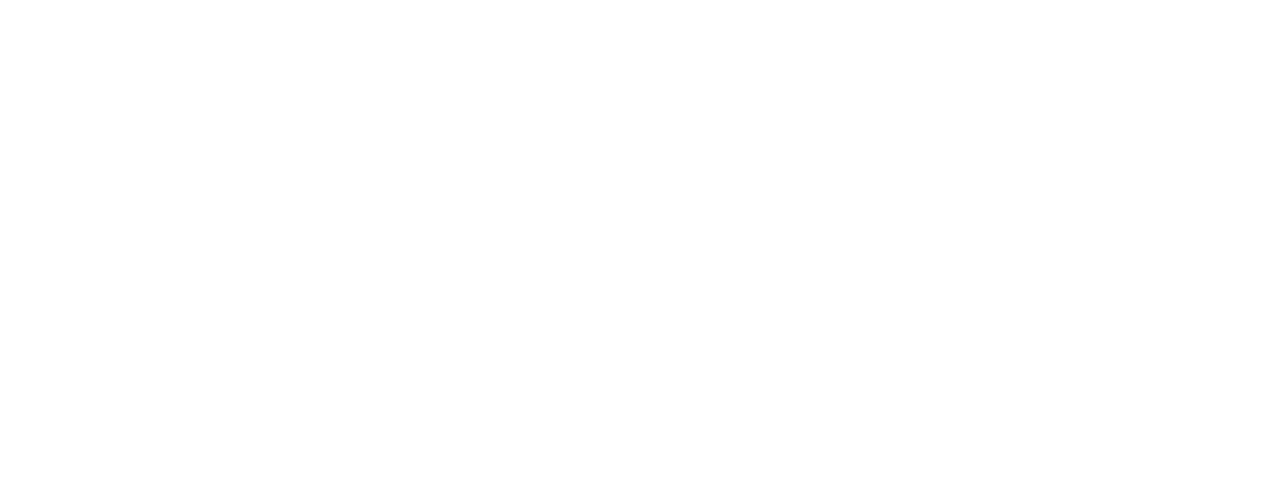
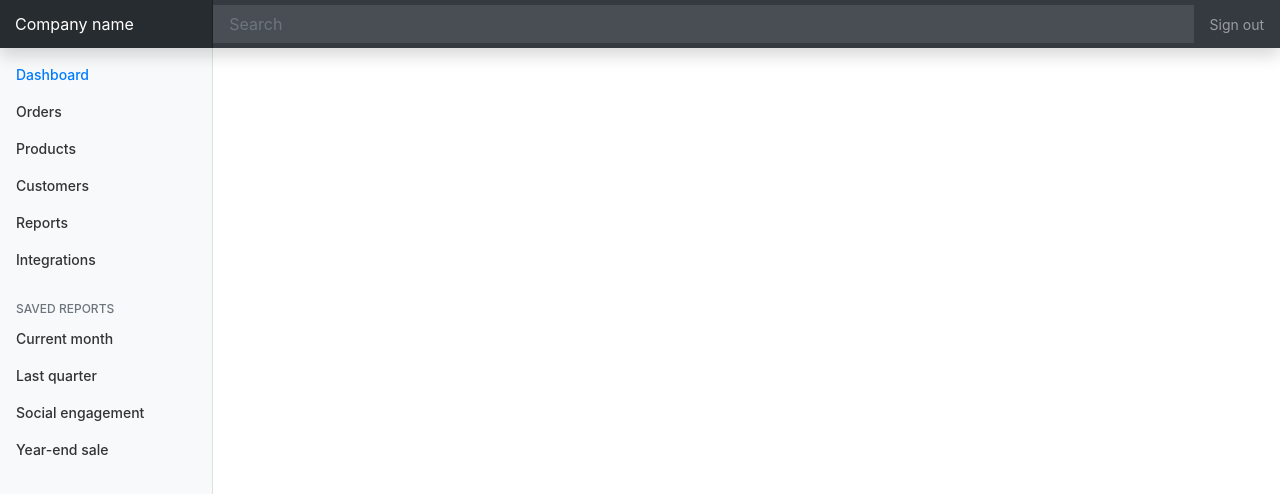
Before and after one commit to frogdeng/vue-projects, a Vue app in the folder frog-ecommerce-site/: page /admin in a window 1280 px wide. Shown: the top 494 px of the page. Built offline with nearby package versions, Linux system fonts and the light colour scheme.

Commit message:
router and products page

```diff
--- /dev/null
+++ b/frog-ecommerce-site/src/assets/_dashboard.scss
@@ -0,0 +1,100 @@
+body {
+    font-size: .875rem;
+  }
+
+  .feather {
+    width: 16px;
+    height: 16px;
+    vertical-align: text-bottom;
+  }
+
+  /*
+   * Sidebar
+   */
+
+  .sidebar {
+    position: fixed;
+    top: 0;
+    bottom: 0;
+    left: 0;
+    z-index: 100; /* Behind the navbar */
+    padding: 48px 0 0; /* Height of navbar */
+    box-shadow: inset -1px 0 0 rgba(0, 0, 0, .1);
+  }
+
+  .sidebar-sticky {
+    position: relative;
+    top: 0;
+    height: calc(100vh - 48px);
+    padding-top: .5rem;
+    overflow-x: hidden;
+    overflow-y: auto; /* Scrollable contents if viewport is shorter than content. */
+  }
+
+  @supports ((position: -webkit-sticky) or (position: sticky)) {
+    .sidebar-sticky {
+      position: -webkit-sticky;
+      position: sticky;
+    }
+  }
+
+  .sidebar .nav-link {
+    font-weight: 500;
+    color: #333;
+  }
+
+  .sidebar .nav-link .feather {
+    margin-right: 4px;
+    color: #999;
+  }
+
+  .sidebar .nav-link.active {
+    color: #007bff;
+  }
+
+  .sidebar .nav-link:hover .feather,
+  .sidebar .nav-link.active .feather {
+    color: inherit;
+  }
+
+  .sidebar-heading {
+    font-size: .75rem;
+    text-transform: uppercase;
+  }
+
+  /*
+   * Content
+   */
+
+  [role="main"] {
+    padding-top: 48px; /* Space for fixed navbar */
+  }
+
+  /*
+   * Navbar
+   */
+
+  .navbar-brand {
+    padding-top: .75rem;
+    padding-bottom: .75rem;
+    font-size: 1rem;
+    background-color: rgba(0, 0, 0, .25);
+    box-shadow: inset -1px 0 0 rgba(0, 0, 0, .25);
+  }
+
+  .navbar .form-control {
+    padding: .75rem 1rem;
+    border-width: 0;
+    border-radius: 0;
+  }
+
+  .form-control-dark {
+    color: #fff;
+    background-color: rgba(255, 255, 255, .1);
+    border-color: rgba(255, 255, 255, .1);
+  }
+
+  .form-control-dark:focus {
+    border-color: transparent;
+    box-shadow: 0 0 0 3px rgba(255, 255, 255, .25);
+  }
--- a/frog-ecommerce-site/src/assets/all.scss
+++ b/frog-ecommerce-site/src/assets/all.scss
@@ -1,3 +1,4 @@
 @import "~bootstrap/scss/functions";
 @import "./helpers/variables";
 @import "~bootstrap/scss/bootstrap";
+@import "_dashboard";
--- a/frog-ecommerce-site/src/assets/helpers/_variables.scss
+++ b/frog-ecommerce-site/src/assets/helpers/_variables.scss
@@ -66,7 +66,7 @@
   $colors
 );
 
-$primary:       $blue !default;
+$primary:       $teal !default;
 $secondary:     $gray-600 !default;
 $success:       $green !default;
 $info:          $cyan !default;
--- /dev/null
+++ b/frog-ecommerce-site/src/components/Dashboard.vue
@@ -0,0 +1,29 @@
+<template>
+    <div>
+    <Navbar/>
+    <div class="container-fluid">
+      <div class="row">
+        <Sidebar/>
+        <main role="main" class="col-md-9 ml-sm-auto col-lg-10 px-4">
+
+            <router-view></router-view>
+
+        </main>
+      </div>
+    </div>
+    </div>
+</template>
+
+
+<script>
+
+import Sidebar from './Sidebar';
+import Navbar from './Navbar';
+
+export default {
+    components: {
+        Sidebar,
+        Navbar
+    }
+}
+</script>
--- /dev/null
+++ b/frog-ecommerce-site/src/components/Navbar.vue
@@ -0,0 +1,14 @@
+<template>
+    <div>
+     <nav class="navbar navbar-dark fixed-top bg-dark flex-md-nowrap p-0 shadow">
+      <a class="navbar-brand col-sm-3 col-md-2 mr-0" href="#">Company name</a>
+      <input class="form-control form-control-dark w-100" type="text" placeholder="Search" aria-label="Search">
+      <ul class="navbar-nav px-3">
+        <li class="nav-item text-nowrap">
+          <a class="nav-link" href="#">Sign out</a>
+        </li>
+      </ul>
+    </nav>
+
+    </div>
+</template>
--- /dev/null
+++ b/frog-ecommerce-site/src/components/Sidebar.vue
@@ -0,0 +1,80 @@
+<template>
+    <div>
+        <nav class="col-md-2 d-none d-md-block bg-light sidebar">
+          <div class="sidebar-sticky">
+            <ul class="nav flex-column">
+              <li class="nav-item">
+                <a class="nav-link active" href="#">
+                  <span data-feather="home"></span>
+                  Dashboard <span class="sr-only">(current)</span>
+                </a>
+              </li>
+              <li class="nav-item">
+                <a class="nav-link" href="#">
+                  <span data-feather="file"></span>
+                  Orders
+                </a>
+              </li>
+              <li class="nav-item">
+                <a class="nav-link" href="#">
+                  <span data-feather="shopping-cart"></span>
+                  Products
+                </a>
+              </li>
+              <li class="nav-item">
+                <a class="nav-link" href="#">
+                  <span data-feather="users"></span>
+                  Customers
+                </a>
+              </li>
+              <li class="nav-item">
+                <a class="nav-link" href="#">
+                  <span data-feather="bar-chart-2"></span>
+                  Reports
+                </a>
+              </li>
+              <li class="nav-item">
+                <a class="nav-link" href="#">
+                  <span data-feather="layers"></span>
+                  Integrations
+                </a>
+              </li>
+            </ul>
+
+            <h6 class="sidebar-heading d-flex justify-content-between align-items-center px-3 mt-4 mb-1 text-muted">
+              <span>Saved reports</span>
+              <a class="d-flex align-items-center text-muted" href="#">
+                <span data-feather="plus-circle"></span>
+              </a>
+            </h6>
+            <ul class="nav flex-column mb-2">
+              <li class="nav-item">
+                <a class="nav-link" href="#">
+                  <span data-feather="file-text"></span>
+                  Current month
+                </a>
+              </li>
+              <li class="nav-item">
+                <a class="nav-link" href="#">
+                  <span data-feather="file-text"></span>
+                  Last quarter
+                </a>
+              </li>
+              <li class="nav-item">
+                <a class="nav-link" href="#">
+                  <span data-feather="file-text"></span>
+                  Social engagement
+                </a>
+              </li>
+              <li class="nav-item">
+                <a class="nav-link" href="#">
+                  <span data-feather="file-text"></span>
+                  Year-end sale
+                </a>
+              </li>
+            </ul>
+          </div>
+        </nav>
+
+    </div>
+</template>
--- a/frog-ecommerce-site/src/components/pages/Products.vue
+++ b/frog-ecommerce-site/src/components/pages/Products.vue
@@ -9,7 +9,7 @@
     msg: String
   }
 }
-</script>
+</script>ㄋ
 
 <!-- Add "scoped" attribute to limit CSS to this component only -->
 <style scoped lang="scss">
--- a/frog-ecommerce-site/src/main.js
+++ b/frog-ecommerce-site/src/main.js
@@ -7,13 +7,11 @@
 Vue.config.productionTip = false
 Vue.use(VueAxios, axios)
 
-axios.defaults.withCredentials = true
+axios.defaults.withCredentials = true;
+
+
 
 new Vue({
   router,
   render: h => h(App)
 }).$mount('#app')
-
-router.beforeEach((to, from, next) => {
- console.log(to, from, next)
-});
--- a/frog-ecommerce-site/src/router/index.js
+++ b/frog-ecommerce-site/src/router/index.js
@@ -3,35 +3,54 @@
 import HelloWorld from '@/components/HelloWorld.vue'
 import Login from '@/components/pages/Login.vue'
 import Products from '@/components/pages/Products.vue'
+import Dashboard from '@/components/Dashboard.vue'
+Vue.use(VueRouter)
+
+import axios from 'axios'
+import VueAxios from 'vue-axios'
+Vue.use(VueAxios, axios)
 
 
-Vue.use(VueRouter)
 
 const routes = [
+  {
+    path: '*',
+    redirect:'login'
+  },
   {
     path: '/',
     name: 'helloworld',
     component: HelloWorld,
-    meta: {requiresAuth: true}
+    meta: { requiresAuth: true }
   },
-  {
-    path: '/about',
-    name: 'about',
-    // route level code-splitting
-    // this generates a separate chunk (about.[hash].js) for this route
-    // which is lazy-loaded when the route is visited.
-    component: () => import(/* webpackChunkName: "about" */ '../views/About.vue')
-  },
+
   {
     path: '/login',
     name: 'Login',
-    component: Login
+    component: Login,
+
   },
   {
-    path: '/products',
-    name: 'Products',
-    component: Products
-  }
+    path: '/admin',
+    name: 'admin',
+    component: Dashboard,
+
+    children: [
+      {
+        path: 'Products',
+        name: 'Products',
+        component: Products,
+        meta: { requiresAuth: true },
+     },
+    ],
+  },
+
+  // {
+  //   path: '/products',
+  //   name: 'Products',
+  //   component: Products,
+  //   meta: { requiresAuth: true }
+  // }
 ]
 
 const router = new VueRouter({
@@ -40,4 +59,45 @@
   routes
 })
 
+// router.beforeEach((to, from, next) => {
+//   console.log('to=',to, 'from=',from, 'next=', next)
+//   if(to.meta.requiresAuth){
+//     const api = 'https://vue-course-api.hexschool.io/api/user/check';
+//       axios.post(api).then((response) => {
+//         console.log(response.data)
+//         if(response.data.success){
+//           next()
+//         }else{
+//           next({
+//             path:'/login'
+//           })
+//         }
+//       })
+//   }else{
+//     next()
+//   }
+//  });
+
+
+
+
+router.beforeEach((to, from, next) => {
+  console.log('to=',to, 'from=',from, 'next=', next)
+  if(to.meta.requiresAuth){
+    const api = 'https://vue-course-api.hexschool.io/api/user/check';
+    axios.post(api).then((response) => {
+      if(response.data.success){
+        next();
+      }else{
+        next({
+          path: '/login'
+        })
+      }
+    })
+  }else{
+    next();
+  }
+})
+
+
 export default router
```
